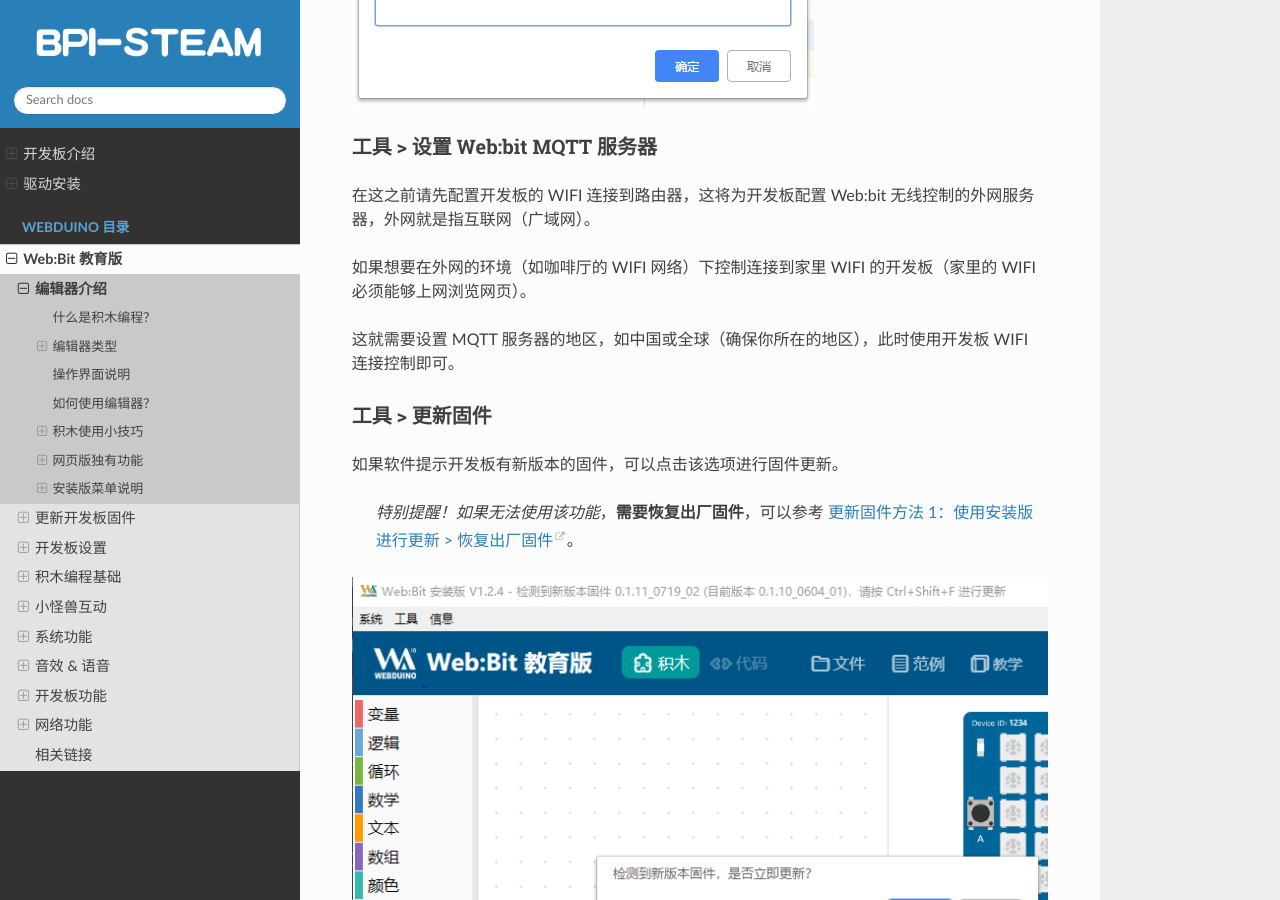
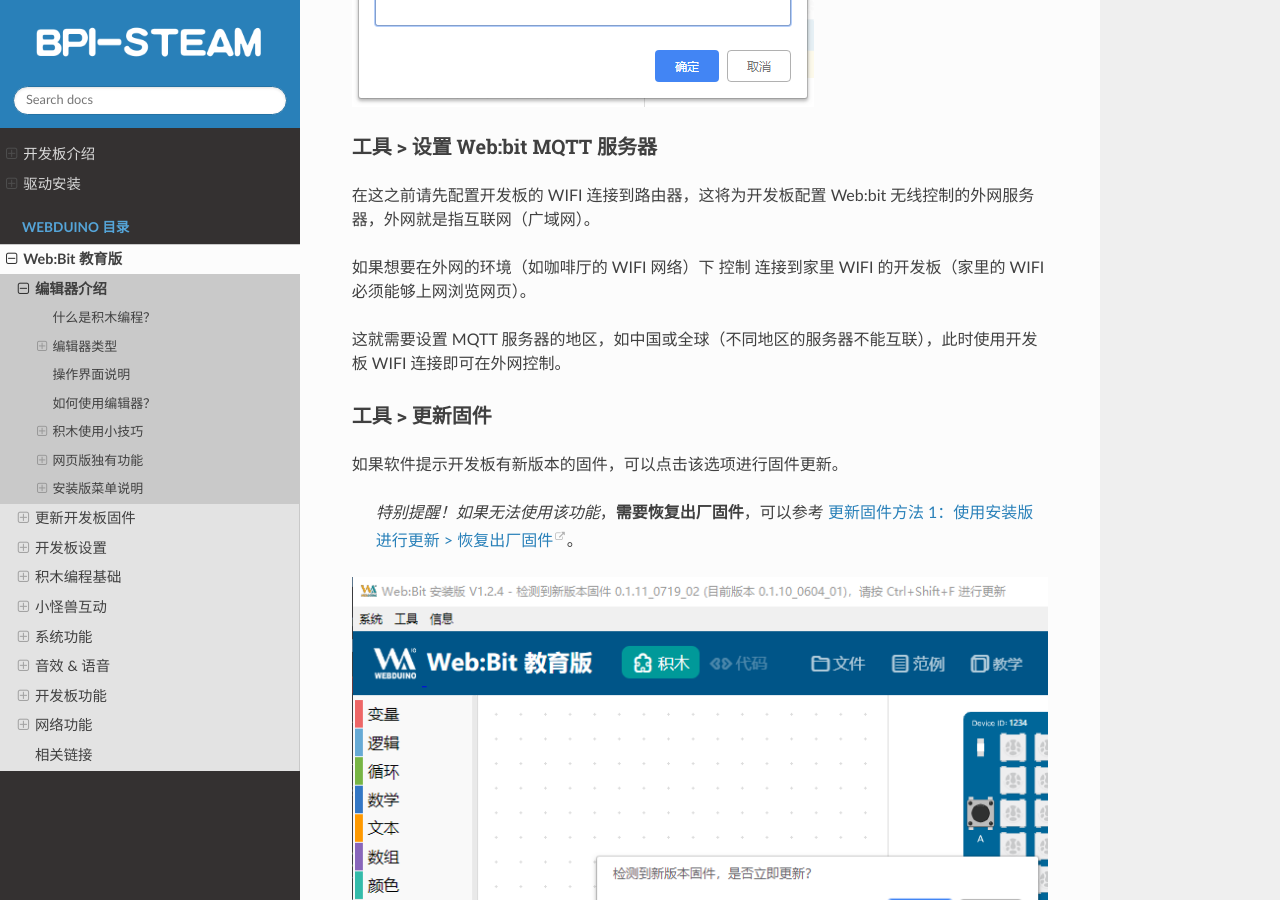
Before and after one commit to BPI-STEAM/simplified_webbit_docs, a Sphinx documentation site: the page built from source/webduino/tutorials/info/software.md, in a window 1280 px wide and 900 px high, scrolled down 6809 px. Built offline with Sphinx 7.4.7 and the Read the Docs theme 2.0.0, drawn with Linux system fonts in a browser that asks for light colours; pages that are not in the unit, such as notebooks, are missing from menus.

Commit message:
Update software.md

```diff
--- a/source/webduino/tutorials/info/software.md
+++ b/source/webduino/tutorials/info/software.md
@@ -125,9 +125,9 @@
 
 在这之前请先配置开发板的 WIFI 连接到路由器，这将为开发板配置 Web:bit 无线控制的外网服务器，外网就是指互联网（广域网）。
 
-如果想要在外网的环境（如咖啡厅的 WIFI 网络）下控制连接到家里 WIFI 的开发板（家里的 WIFI 必须能够上网浏览网页）。
+如果想要在外网的环境（如咖啡厅的 WIFI 网络）下 控制 连接到家里 WIFI 的开发板（家里的 WIFI 必须能够上网浏览网页）。
 
-这就需要设置 MQTT 服务器的地区，如中国或全球（确保你所在的地区），此时使用开发板 WIFI 连接控制即可。
+这就需要设置 MQTT 服务器的地区，如中国或全球（不同地区的服务器不能互联），此时使用开发板 WIFI 连接即可在外网控制。
 
 #### 工具 > 更新固件
 
```
